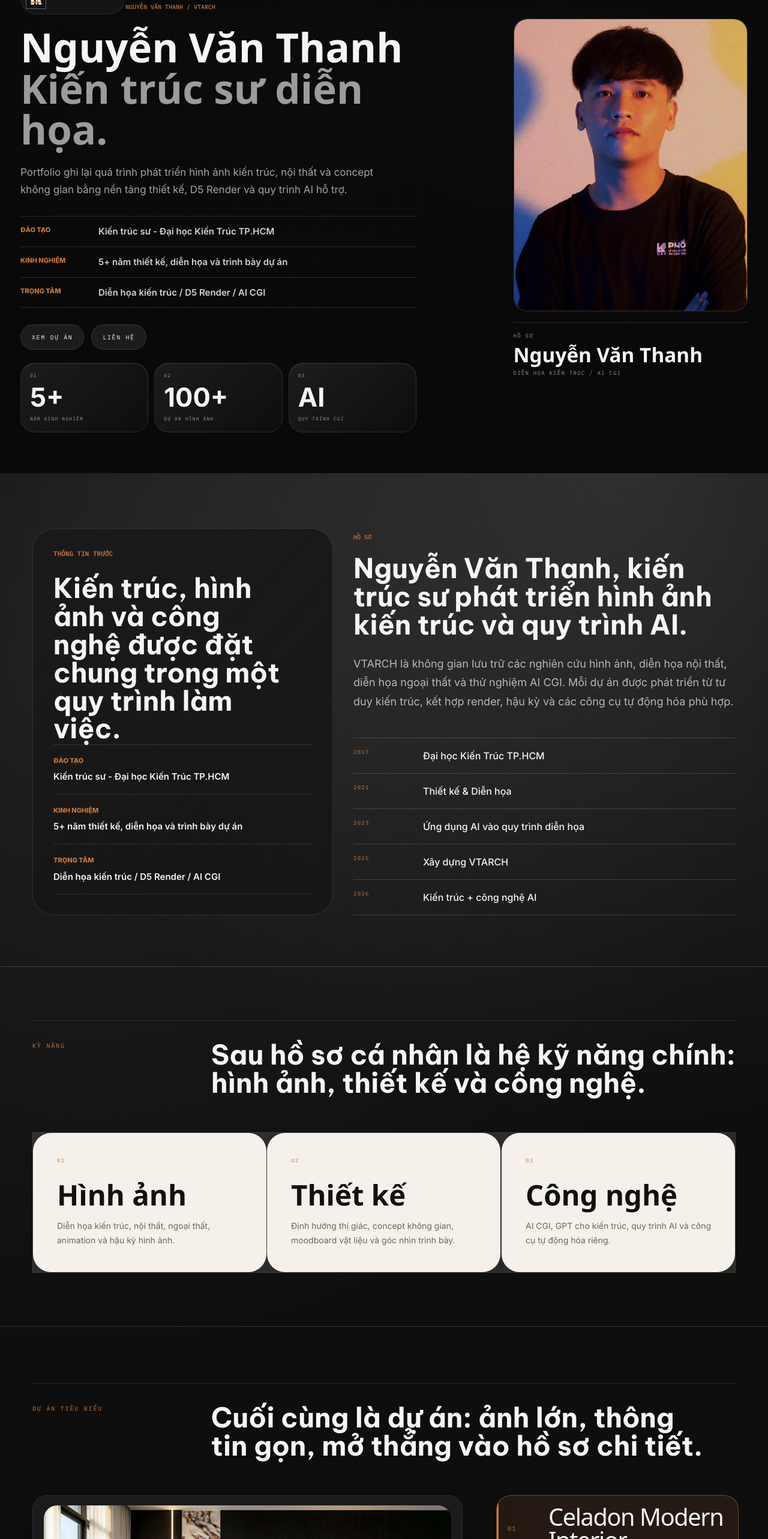
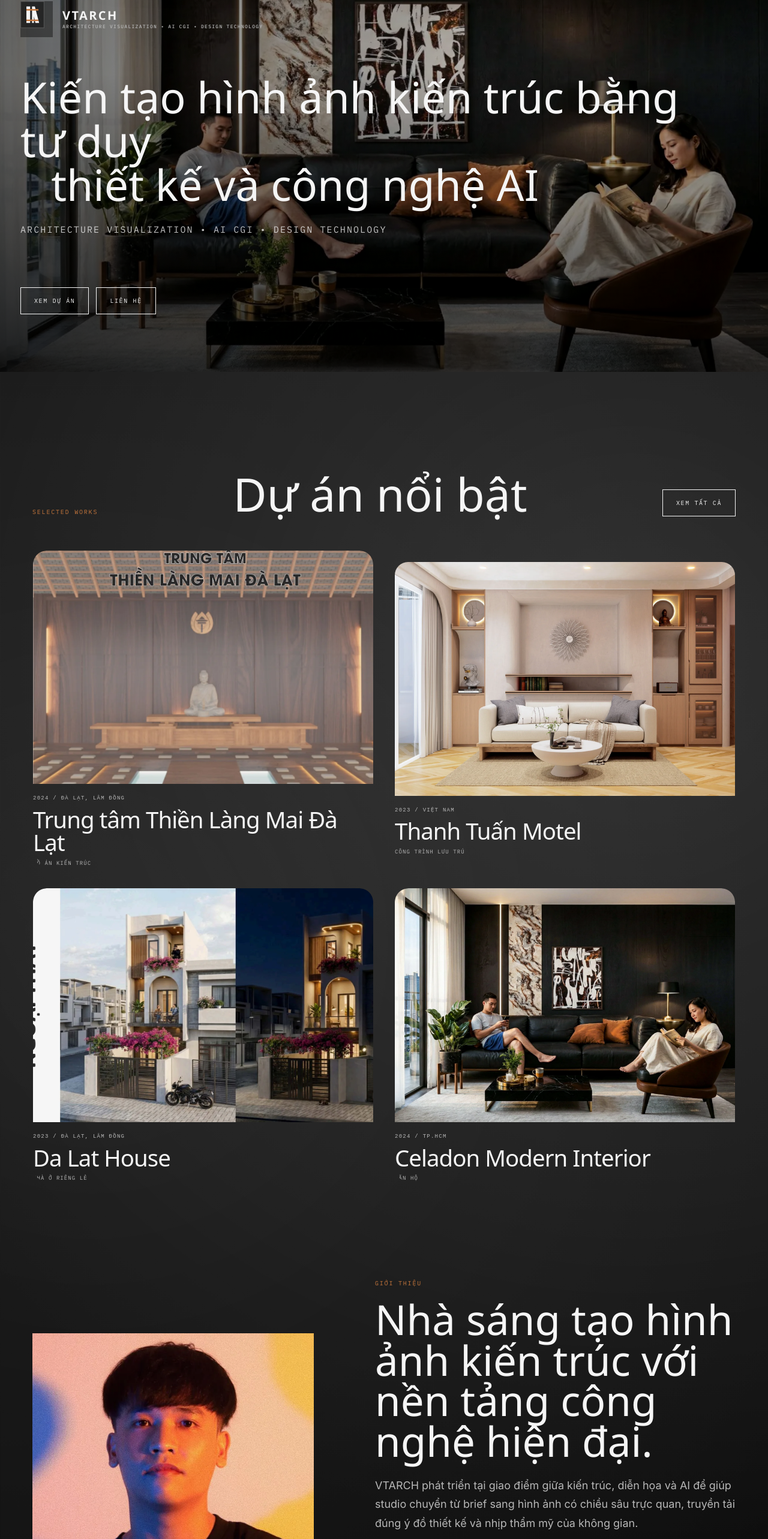
Before and after one commit to datavtarch/datavtarch.github.io, a React (Vite) app: page /#/ in a window 1280 px wide. Shown: the part 180-2746 px from the top of the page at 60% size. Built offline with nearby package versions, Linux system fonts and the light colour scheme.

Commit message:
Refine homepage portfolio and navigation presentation

```diff
--- a/src/App.jsx
+++ b/src/App.jsx
@@ -109,7 +109,6 @@ export default function App() {
           </Routes>
         </Suspense>
       </Layout>
-
     </Router>
   );
 }
--- a/src/pages/Home.jsx
+++ b/src/pages/Home.jsx
@@ -1,81 +1,31 @@
-import React, { useEffect, useMemo, useRef, useState } from 'react';
+import React, { useEffect } from 'react';
 import { Link, useNavigate } from 'react-router-dom';
 import { BrandMark } from '../components/Brand';
 import { Reveal } from '../components/UI';
-import { IMAGES, INSIGHTS, PROJECTS_DATA, getProjectCover, getProjectDetailPath } from '../data/constants';
+import {
+  AI_LAB_ITEMS,
+  IMAGES,
+  INSIGHTS,
+  PROJECTS_DATA,
+  SERVICE_GROUPS,
+  getProjectCover,
+  getProjectDetailPath,
+} from '../data/constants';
 import { personSchema, setPageSeo } from '../utils/seo';
-
-const projectCopy = [
-  {
-    sourceIndex: 3,
-    title: 'Celadon Modern Interior',
-    type: 'Diễn họa nội thất',
-    location: 'TP.HCM',
-    year: '2024',
-    note: 'Một khung hình nội thất được xử lý như ảnh tạp chí: ánh sáng mềm, vật liệu rõ, nhịp sống vừa đủ.',
-  },
-  {
-    sourceIndex: 0,
-    title: 'Trung tâm Thiền Làng Mai Đà Lạt',
-    type: 'Concept kiến trúc',
-    location: 'Đà Lạt',
-    year: '2024',
-    note: 'Không gian thiền định được kể bằng địa hình, bóng đổ và chuyển tiếp giữa ồn ào và tĩnh lặng.',
-  },
-  {
-    sourceIndex: 2,
-    title: 'Da Lat House',
-    type: 'Diễn họa nhà ở',
-    location: 'Đà Lạt',
-    year: '2023',
-    note: 'Một nghiên cứu về chất liệu ấm, ánh sáng tự nhiên và cảm giác cư trú trong bối cảnh cao nguyên.',
-  },
-  {
-    sourceIndex: 4,
-    title: 'Vinhomes Hybrid Interior',
-    type: 'Diễn họa hybrid',
-    location: 'TP.HCM',
-    year: '2024',
-    note: 'Quy trình hybrid kết hợp D5 Render và AI hậu kỳ để thử mood, vật liệu và chiều sâu hình ảnh.',
-  },
-];
 
 const timeline = [
   ['2017', 'Đại học Kiến Trúc TP.HCM'],
   ['2021', 'Thiết kế & Diễn họa'],
   ['2023', 'Ứng dụng AI vào quy trình diễn họa'],
   ['2025', 'Xây dựng VTARCH'],
-  ['2026', 'Kiến trúc + công nghệ AI'],
+  ['2026', 'Kiến trúc + Công nghệ AI'],
 ];
 
-const labItems = [
-  ['AI CGI', 'Tăng tốc thử mood, ánh sáng và vật liệu trước khi đi vào render chính.'],
-  ['GPT cho kiến trúc', 'Hỗ trợ phân tích brief, cấu trúc thuyết minh và phát triển hướng trình bày.'],
-  ['Tự động hóa quy trình', 'Rút gọn các bước lặp lại trong xử lý hình ảnh và hồ sơ trình bày.'],
-];
-
-const services = [
-  ['Hình ảnh', 'Diễn họa kiến trúc, nội thất, ngoại thất, animation và hậu kỳ hình ảnh.'],
-  ['Thiết kế', 'Định hướng thị giác, concept không gian, moodboard vật liệu và góc nhìn trình bày.'],
-  ['Công nghệ', 'AI CGI, GPT cho kiến trúc, quy trình AI và công cụ tự động hóa riêng.'],
-];
-
-const profileFacts = [
-  ['Đào tạo', 'Kiến trúc sư - Đại học Kiến Trúc TP.HCM'],
-  ['Kinh nghiệm', '5+ năm thiết kế, diễn họa và trình bày dự án'],
-  ['Trọng tâm', 'Diễn họa kiến trúc / D5 Render / AI CGI'],
-];
-
-const getProject = (entry) => ({
-  ...PROJECTS_DATA[entry.sourceIndex],
-  ...entry,
-});
+const featuredProjects = PROJECTS_DATA.slice(0, 4);
+const latestInsights = INSIGHTS.slice(0, 3);
 
 const Home = () => {
   const navigate = useNavigate();
-  const homeRef = useRef(null);
-  const projects = useMemo(() => projectCopy.map(getProject), []);
-  const [activeProject, setActiveProject] = useState(projects[0]);
 
   useEffect(() => {
     setPageSeo({
@@ -87,116 +37,91 @@ const Home = () => {
     });
   }, []);
 
-  useEffect(() => {
-    const node = homeRef.current;
-    if (!node) return undefined;
+  return (
+    <div className="site-redesign cinematic-home">
+      <section className="home-hero-v2">
+        <img src={IMAGES.projectCaledon} alt="VTARCH visual" loading="eager" fetchPriority="high" />
+        <div className="home-hero-v2-overlay" aria-hidden="true" />
 
-    let frame = 0;
-    const updateScroll = () => {
-      window.cancelAnimationFrame(frame);
-      frame = window.requestAnimationFrame(() => {
-        const max = Math.max(1, document.documentElement.scrollHeight - window.innerHeight);
-        node.style.setProperty('--scroll-ratio', `${Math.min(1, window.scrollY / max)}`);
-      });
-    };
+        <div className="section-shell home-hero-v2-content">
+          <Reveal>
+            <div className="hero-brand-system">
+              <span className="hero-brand-symbol">
+                <BrandMark />
+              </span>
+              <span className="hero-brand-word brand-word">
+                <strong>VTARCH</strong>
+                <small>Architecture Visualization • AI CGI • Design Technology</small>
+              </span>
+            </div>
 
-    window.addEventListener('scroll', updateScroll, { passive: true });
-    updateScroll();
+            <h1 className="hero-title-locked">
+              <span>Kiến tạo hình ảnh kiến trúc bằng tư duy</span>
+              <span>thiết kế và công nghệ AI</span>
+            </h1>
+            <p>Architecture Visualization • AI CGI • Design Technology</p>
 
-    return () => {
-      window.cancelAnimationFrame(frame);
-      window.removeEventListener('scroll', updateScroll);
-    };
-  }, []);
-
-  return (
-    <div className="cinematic-home editorial-home-v2 motion-ready" ref={homeRef}>
-      <div className="motion-spotlight" aria-hidden="true" />
-      <div className="motion-scanline" aria-hidden="true" />
-      <section className="cinematic-hero">
-        <div className="cinematic-hero-media" aria-hidden="true" />
-
-        <div className="section-shell cinematic-hero-inner">
-          <Reveal className="cinematic-hero-copy">
-            <div className="reference-hero-chip profile-hero-chip">
-              <BrandMark />
-              <span>Portfolio cá nhân</span>
-            </div>
-            <span className="cinematic-kicker">Nguyễn Văn Thanh / VTARCH</span>
-            <h1 className="motion-title">
-              <span>Nguyễn Văn Thanh</span>
-              <span>Kiến trúc sư diễn họa.</span>
-            </h1>
-            <p>
-              Portfolio ghi lại quá trình phát triển hình ảnh kiến trúc, nội thất và concept không gian
-              bằng nền tảng thiết kế, D5 Render và quy trình AI hỗ trợ.
-            </p>
-            <div className="profile-hero-facts">
-              {profileFacts.map(([label, value]) => (
-                <article key={label}>
-                  <span>{label}</span>
-                  <strong>{value}</strong>
-                </article>
-              ))}
-            </div>
-            <div className="cinematic-hero-actions">
-              <Link to="/portfolio">Xem dự án</Link>
-              <Link to="/contact">Liên hệ</Link>
-            </div>
-            <div className="cinematic-hero-stats">
-              <article>
-                <span>01</span>
-                <strong>5+</strong>
-                <em>Năm kinh nghiệm</em>
-              </article>
-              <article>
-                <span>02</span>
-                <strong>100+</strong>
-                <em>Dự án hình ảnh</em>
-              </article>
-              <article>
-                <span>03</span>
-                <strong>AI</strong>
-                <em>Quy trình CGI</em>
-              </article>
-            </div>
-          </Reveal>
-
-          <Reveal className="reference-hero-visual profile-hero-visual" delay={120} variant="scale">
-            <button className="reference-portrait-card" type="button" onClick={() => navigate('/about')}>
-              <img src={IMAGES.portrait} alt="Nguyễn Văn Thanh - VTARCH" loading="eager" fetchPriority="high" />
-            </button>
-            <div className="reference-portrait-caption">
-              <span>Hồ sơ</span>
-              <strong>Nguyễn Văn Thanh</strong>
-              <em>Diễn họa kiến trúc / AI CGI</em>
+            <div className="mt-10 flex flex-wrap gap-3">
+              <Link to="/portfolio" className="primary-minimal-link">
+                Xem dự án
+              </Link>
+              <Link to="/contact" className="primary-minimal-link">
+                Liên hệ
+              </Link>
             </div>
           </Reveal>
         </div>
       </section>
 
-      <section className="cinematic-about section-shell profile-summary">
-        <Reveal className="profile-summary-panel" variant="scale">
-          <span className="cinematic-kicker">Thông tin trước</span>
-          <h2>Kiến trúc, hình ảnh và công nghệ được đặt chung trong một quy trình làm việc.</h2>
-          <div>
-            {profileFacts.map(([label, value]) => (
-              <article key={label}>
-                <span>{label}</span>
-                <strong>{value}</strong>
-              </article>
-            ))}
+      <section className="section-shell portfolio-section">
+        <Reveal>
+          <div className="minimal-section-heading">
+            <span className="section-kicker">Selected Works</span>
+            <h2>Dự án nổi bật</h2>
+            <Link to="/portfolio" className="primary-minimal-link">
+              Xem tất cả
+            </Link>
           </div>
         </Reveal>
-        <Reveal className="cinematic-about-copy" delay={100}>
-          <span className="cinematic-kicker">Hồ sơ</span>
-          <h2>Nguyễn Văn Thanh, kiến trúc sư phát triển hình ảnh kiến trúc và quy trình AI.</h2>
+
+        <div className="selected-works-grid">
+          {featuredProjects.map((project) => (
+            <button
+              key={project.id}
+              type="button"
+              className="work-tile"
+              onClick={() => navigate(getProjectDetailPath(project))}
+            >
+              <img
+                src={getProjectCover(project)}
+                alt={project.title}
+                loading="lazy"
+                decoding="async"
+              />
+              <span>
+                {project.year} / {project.location}
+              </span>
+              <strong>{project.title}</strong>
+              <em>{project.type}</em>
+            </button>
+          ))}
+        </div>
+      </section>
+
+      <section className="section-shell about-v2">
+        <Reveal className="about-v2-image" delay={120}>
+          <img src={IMAGES.portrait} alt="Nguyễn Văn Thanh - VTARCH" loading="lazy" decoding="async" />
+        </Reveal>
+
+        <Reveal className="about-v2-copy" delay={80}>
+          <span className="section-kicker">Giới thiệu</span>
+          <h2>Nhà sáng tạo hình ảnh kiến trúc với nền tảng công nghệ hiện đại.</h2>
           <p>
-            VTARCH là không gian lưu trữ các nghiên cứu hình ảnh, diễn họa nội thất, diễn họa ngoại thất
-            và thử nghiệm AI CGI. Mỗi dự án được phát triển từ tư duy kiến trúc, kết hợp render, hậu kỳ
-            và các công cụ tự động hóa phù hợp.
+            VTARCH phát triển tại giao điểm giữa kiến trúc, diễn họa và AI để giúp studio chuyển từ brief
+            sang hình ảnh có chiều sâu trực quan, truyền tải đúng ý đồ thiết kế và nhịp thẩm mỹ của không gian.
           </p>
-          <div className="cinematic-timeline">
+
+          <div className="timeline-list">
             {timeline.map(([year, text]) => (
               <div key={year}>
                 <span>{year}</span>
@@ -207,116 +132,84 @@ const Home = () => {
         </Reveal>
       </section>
 
-      <section className="cinematic-services">
+      <section className="section-shell services-v2">
+        <Reveal>
+          <div className="minimal-section-heading">
+            <span className="section-kicker">Dịch vụ</span>
+            <h2>Ba nhóm năng lực trọng tâm của studio.</h2>
+          </div>
+        </Reveal>
+
+        <div className="service-groups-v2">
+          {SERVICE_GROUPS.map((group, idx) => (
+            <Reveal key={group.title} delay={idx * 70}>
+              <article>
+                <h3>{group.title}</h3>
+                <p>{group.desc}</p>
+                <ul>
+                  {group.items.map((item) => (
+                    <li key={item}>{item}</li>
+                  ))}
+                </ul>
+              </article>
+            </Reveal>
+          ))}
+        </div>
+      </section>
+
+      <section className="ai-lab-v2">
         <div className="section-shell">
-          <Reveal className="cinematic-section-title">
-            <span>Kỹ năng</span>
-            <h2>Sau hồ sơ cá nhân là hệ kỹ năng chính: hình ảnh, thiết kế và công nghệ.</h2>
+          <Reveal className="ai-lab-v2-heading">
+            <span>AI Lab</span>
+            <h2>AI Lab</h2>
           </Reveal>
-          <div className="cinematic-service-grid">
-            {services.map(([title, desc], idx) => (
-              <Reveal key={title} delay={idx * 80}>
-                <article>
+          <div className="ai-lab-v2-list">
+            {AI_LAB_ITEMS.map((item, idx) => (
+              <Reveal key={item} delay={idx * 60}>
+                <div>
                   <span>{String(idx + 1).padStart(2, '0')}</span>
-                  <h3>{title}</h3>
-                  <p>{desc}</p>
-                </article>
+                  <strong>{item}</strong>
+                </div>
               </Reveal>
             ))}
           </div>
         </div>
       </section>
 
-      <section className="section-shell cinematic-works" id="projects">
-        <Reveal className="cinematic-section-title">
-          <span>Dự án tiêu biểu</span>
-          <h2>Cuối cùng là dự án: ảnh lớn, thông tin gọn, mở thẳng vào hồ sơ chi tiết.</h2>
+      <section className="section-shell journal-page">
+        <Reveal className="minimal-section-heading">
+          <span className="section-kicker">Góc nhìn</span>
+          <h2>Những ghi chú ngắn về kiến trúc và AI.</h2>
         </Reveal>
 
-        <div className="cinematic-work-stage">
-          <Reveal className="cinematic-work-preview" variant="scale">
-            <div className="cinematic-preview-media">
-              <img src={getProjectCover(activeProject)} alt={activeProject.title} loading="lazy" decoding="async" />
-            </div>
-            <div>
-              <span>{activeProject.year} / {activeProject.location}</span>
-              <strong>{activeProject.title}</strong>
-            </div>
-          </Reveal>
-
-          <div className="cinematic-work-list">
-            {projects.map((project, idx) => (
-              <Reveal key={project.title} delay={idx * 70}>
-                <button
-                  type="button"
-                  className={activeProject.title === project.title ? 'is-active' : ''}
-                  onMouseEnter={() => setActiveProject(project)}
-                  onFocus={() => setActiveProject(project)}
-                  onClick={() => navigate(getProjectDetailPath(project))}
-                >
-                  <span>{String(idx + 1).padStart(2, '0')}</span>
-                  <strong>{project.title}</strong>
-                  <em>{project.type}</em>
-                </button>
-              </Reveal>
-            ))}
-          </div>
-        </div>
-      </section>
-
-      <section className="cinematic-lab">
-        <div className="section-shell cinematic-lab-inner">
-          <Reveal className="cinematic-lab-heading">
-            <span>AI Lab</span>
-            <h2>AI Lab phát triển các thử nghiệm giúp quy trình diễn họa nhanh hơn và rõ ý tưởng hơn.</h2>
-          </Reveal>
-
-          <Reveal className="cinematic-lab-visual" delay={80} variant="scale">
-            <img src={IMAGES.projectAIJapandiModern} alt="Quy trình AI CGI" loading="lazy" decoding="async" />
-            <img src={IMAGES.compareRender} alt="Quy trình ánh sáng D5 Render" loading="lazy" decoding="async" />
-          </Reveal>
-
-          <div className="cinematic-lab-list">
-            {labItems.map(([title, desc], idx) => (
-              <Reveal key={title} delay={idx * 70}>
-                <article>
-                  <span>{String(idx + 1).padStart(2, '0')}</span>
-                  <strong>{title}</strong>
-                  <p>{desc}</p>
-                </article>
-              </Reveal>
-            ))}
-          </div>
-        </div>
-      </section>
-
-      <section className="section-shell cinematic-journal">
-        <Reveal className="cinematic-section-title">
-          <span>Góc nhìn</span>
-          <h2>Góc nhìn chuyên môn về render, AI và quy trình thiết kế.</h2>
-        </Reveal>
-        <div className="cinematic-journal-grid">
-          {INSIGHTS.slice(0, 3).map((post, idx) => (
-            <Reveal key={post.title} delay={idx * 70}>
+        <div className="journal-grid-v2">
+          {latestInsights.map((post, idx) => (
+            <Reveal key={post.title} delay={idx * 60}>
               <Link to="/journal">
                 <img src={post.image} alt={post.title} loading="lazy" decoding="async" />
                 <span>{post.category}</span>
                 <strong>{post.title}</strong>
+                <p>{post.excerpt}</p>
               </Link>
             </Reveal>
           ))}
         </div>
       </section>
 
-      <section className="section-shell cinematic-contact">
-        <Reveal>
-          <span className="cinematic-kicker">Liên hệ</span>
-          <h2>Bắt đầu câu chuyện hình ảnh cho dự án tiếp theo.</h2>
-          <div>
-            <a href="mailto:vtarch99@gmail.com">vtarch99@gmail.com</a>
-            <a href="tel:0385550506">038.555.0506</a>
-            <Link to="/contact">Gửi brief dự án</Link>
-          </div>
+      <section className="section-shell contact-v2">
+        <Reveal className="contact-v2-grid">
+          <h2>Bắt đầu một brief mới.</h2>
+          <a href="mailto:vtarch99@gmail.com">Email</a>
+          <a href="https://www.instagram.com/vtarch99/" target="_blank" rel="noreferrer">
+            Instagram
+          </a>
+          <a href="https://www.behance.net/" target="_blank" rel="noreferrer">
+            Behance
+          </a>
+          <a href="https://www.facebook.com/" target="_blank" rel="noreferrer">
+            Facebook
+          </a>
+          <Link to="/contact">Gửi brief chi tiết</Link>
         </Reveal>
       </section>
     </div>
--- a/src/pages/Portfolio.jsx
+++ b/src/pages/Portfolio.jsx
@@ -1,71 +1,60 @@
-import React, { useEffect, useState } from 'react';
-import { useNavigate } from 'react-router-dom';
-import { ArrowUpRight } from 'lucide-react';
+import React, { useEffect, useMemo, useState } from 'react';
+import { Link } from 'react-router-dom';
 import { Reveal } from '../components/UI';
-import {
-  FILTER_CATEGORIES,
-  PROJECTS_DATA,
-  getProjectCover,
-  getProjectDetailPath,
-  getProjectGallery,
-} from '../data/constants';
+import { FILTER_CATEGORIES, PROJECTS_DATA, getProjectCover, getProjectDetailPath } from '../data/constants';
 import { setPageSeo } from '../utils/seo';
 
 const Portfolio = () => {
-  const [filter, setFilter] = useState('Tất cả');
-  const navigate = useNavigate();
+  const normalizedFilter = useMemo(
+    () => FILTER_CATEGORIES.find((category) => category === 'Tất cả') ?? FILTER_CATEGORIES[0],
+    []
+  );
+
+  const [filter, setFilter] = useState(normalizedFilter);
 
   useEffect(() => {
     setPageSeo({
       title: 'Dự án diễn họa kiến trúc | VTARCH',
       description:
-        'Thư viện dự án VTARCH gồm diễn họa kiến trúc, diễn họa nội thất, D5 Render, AI CGI và ảnh chuyển trực tiếp từ hồ sơ PDF dự án.',
+        'Thư viện dự án VTARCH gồm diễn họa kiến trúc, nội thất, D5 Render và quy trình AI cho studio.',
       path: '/#/portfolio',
     });
   }, []);
 
-  const filteredProjects = filter === 'Tất cả'
+  const filteredProjects =
+    filter === normalizedFilter
       ? PROJECTS_DATA
       : PROJECTS_DATA.filter((project) => project.category?.includes(filter));
-
-  const handleProjectClick = (project) => {
-    navigate(getProjectDetailPath(project));
-  };
 
   return (
     <div className="page-wrap portfolio-page editorial-portfolio-v2">
       <section className="section-shell page-hero-minimal">
-        <Reveal className="portfolio-hero-copy">
+        <Reveal>
           <p className="eyebrow">Dự án</p>
-          <h1>Hồ sơ hình ảnh kiến trúc, nội thất và AI CGI.</h1>
+          <h1>Hồ sơ hình ảnh diễn họa, nội thất và AI CGI.</h1>
           <p>
-            Mỗi dự án được trình bày như một hồ sơ hình ảnh ngắn: ảnh chuyển trực tiếp từ PDF, thông tin rõ và
-            mở vào thư viện chi tiết thay vì màn hình nổi.
+            Mỗi công trình được trình bày tối giản với dữ liệu thực tế từ PDF và ảnh đã quy đổi để giữ đúng tư duy
+            thị giác của bài vẽ.
           </p>
-          <div className="portfolio-hero-metrics">
-            <article>
-              <strong>{PROJECTS_DATA.length}</strong>
-              <span>Hồ sơ dự án</span>
-            </article>
-            <article>
-              <strong>PDF</strong>
-              <span>Nguồn ảnh gốc</span>
-            </article>
-            <article>
-              <strong>D5 + AI</strong>
-              <span>Quy trình hình ảnh</span>
-            </article>
-          </div>
         </Reveal>
       </section>
 
       <section className="section-shell">
         <div className="filter-bar portfolio-filter-bar">
-          {FILTER_CATEGORIES.map((category) => (
+          <button
+            key={normalizedFilter}
+            onClick={() => setFilter(normalizedFilter)}
+            className={filter === normalizedFilter ? 'is-active' : ''}
+            type="button"
+          >
+            {normalizedFilter}
+          </button>
+          {FILTER_CATEGORIES.filter((category) => category !== normalizedFilter).map((category) => (
             <button
               key={category}
               onClick={() => setFilter(category)}
               className={filter === category ? 'is-active' : ''}
+              type="button"
             >
               {category}
             </button>
@@ -73,20 +62,10 @@ const Portfolio = () => {
         </div>
       </section>
 
-      <section className="section-shell project-archive section-space">
-        {filteredProjects.map((project, idx) => {
-          const galleryCount = getProjectGallery(project).length;
-          const isFeatured = idx === 0 || idx === 5;
-
-          return (
+      <section className="section-shell project-archive section-space selected-works-grid">
+        {filteredProjects.map((project, idx) => (
           <Reveal key={project.id} delay={idx * 55}>
-              <button
-                className={`project-card ${isFeatured ? 'is-featured' : ''}`}
-                onClick={() => handleProjectClick(project)}
-                aria-label={`Xem dự án ${project.title}`}
-              >
-                <span className="project-card-index">{String(idx + 1).padStart(2, '0')}</span>
-                <div className="project-card-media">
+            <Link className="work-tile" to={getProjectDetailPath(project)} aria-label={`Xem dự án ${project.title}`}>
               <img
                 src={getProjectCover(project)}
                 alt={project.title}
@@ -94,27 +73,14 @@ const Portfolio = () => {
                 decoding="async"
                 fetchPriority={idx === 0 ? 'high' : 'auto'}
               />
-                </div>
-                <div className="project-card-copy">
-                  <div className="project-card-meta">
-                    <span>{project.year}</span>
-                    <span>{project.type}</span>
-                    <span>{galleryCount} ảnh</span>
-                  </div>
-                  <h2>{project.title}</h2>
-                  <span className="project-card-location">{project.location}</span>
-                  <p className="project-card-note">{project.story?.overview || project.desc}</p>
-                  <div className="project-card-tags">
-                    <span>{project.services[0]}</span>
-                    <span>{project.category?.[0] || 'Hồ sơ hình ảnh'}</span>
-                  </div>
-                  <span className="project-card-action">Xem hồ sơ dự án</span>
-                </div>
-                <ArrowUpRight size={22} className="project-card-icon" />
-              </button>
+              <span>
+                {project.year} / {project.location}
+              </span>
+              <strong>{project.title}</strong>
+              <em>{project.type}</em>
+            </Link>
           </Reveal>
-          );
-        })}
+        ))}
       </section>
     </div>
   );
```
Also changed, not shown: src/components/Layout.jsx (+9 -2 lines), src/index.css. Lines whose indentation alone changed are shown as unchanged.
